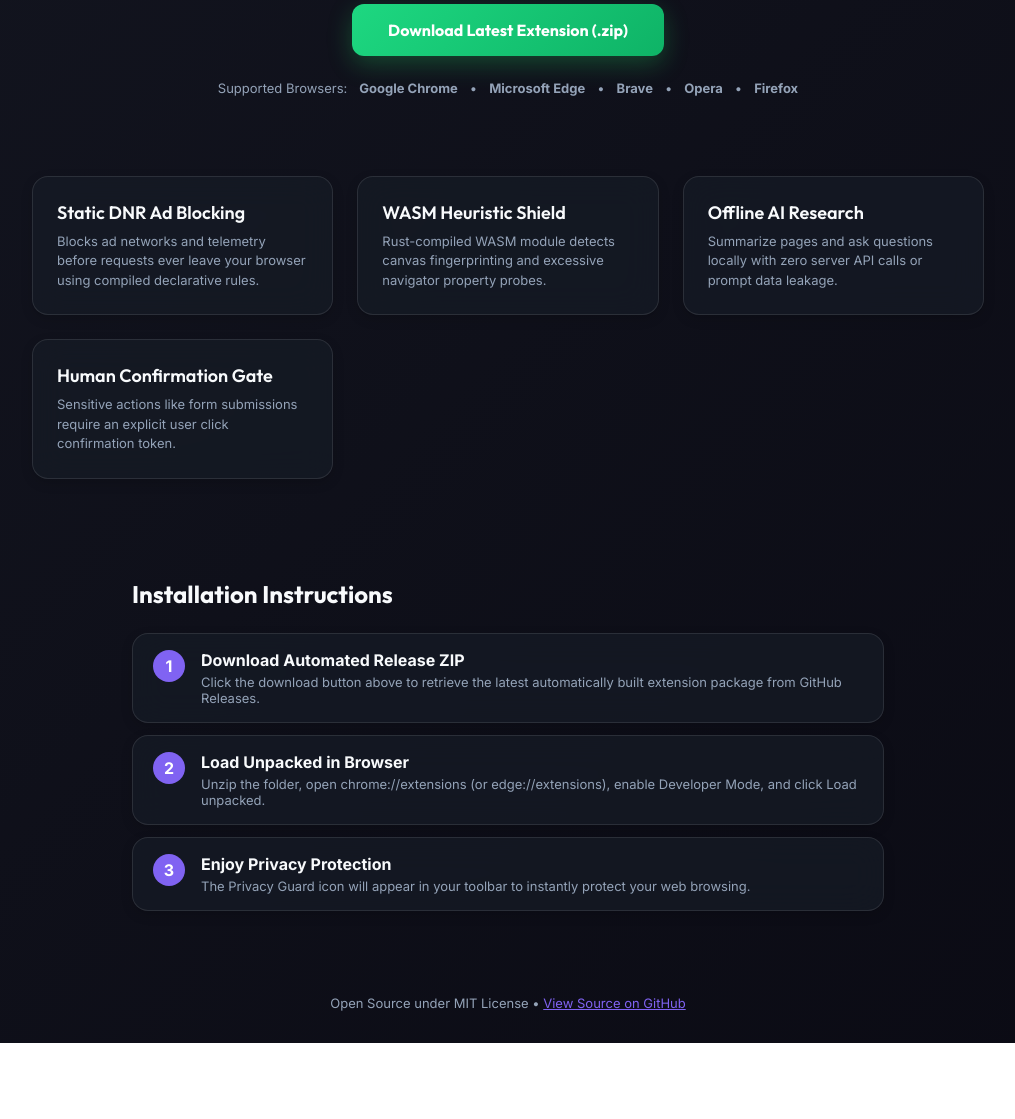
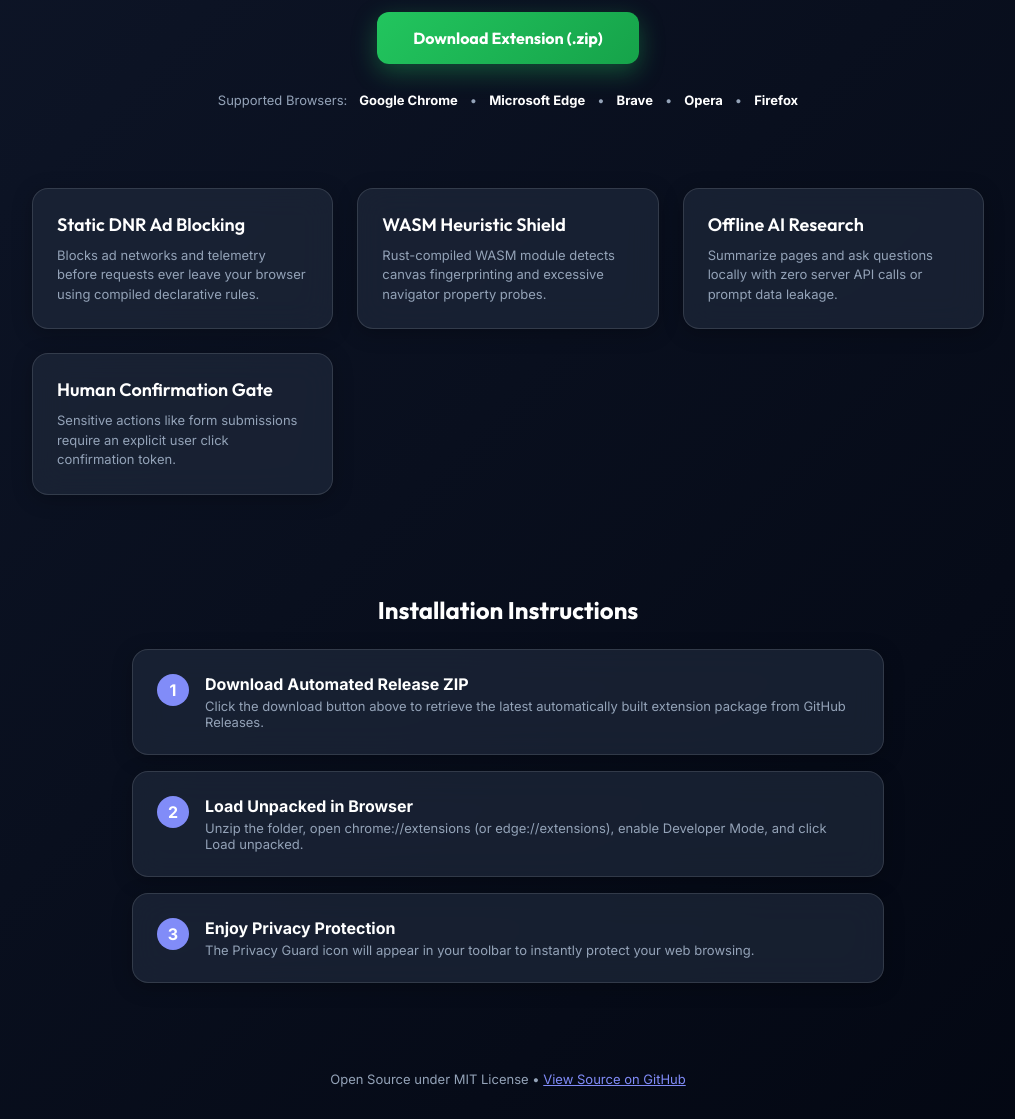
Before and after one commit to wachanga173/aibrowser, a browser extension: page public/index.html in a window 1280 px wide. Shown: the part 346-1465 px from the top of the page, without its empty margins (132-1147 px from the left). Before the commit the page ends 1389 px from the top, so only its background shows below. Drawn offline with Linux system fonts and the light colour scheme; no server answers.

Commit message:
fix: embed design system styles in public/index.html for Vercel deployment

```diff
--- a/public/index.html
+++ b/public/index.html
@@ -5,81 +5,110 @@
   <meta name="viewport" content="width=device-width, initial-scale=1.0">
   <title>Privacy AI Guard - Local-First AI Browser Protection</title>
   <meta name="description" content="Open-source, zero-telemetry local privacy extension with ad/tracker blocking, fingerprinting defense, and offline AI page research.">
-  <link rel="stylesheet" href="../design-system/tokens.css">
+  <link rel="preconnect" href="https://fonts.googleapis.com">
+  <link rel="preconnect" href="https://fonts.gstatic.com" crossorigin>
+  <link href="https://fonts.googleapis.com/css2?family=Inter:wght@300;400;500;600;700&family=Outfit:wght@500;600;700&display=swap" rel="stylesheet">
   <style>
+    :root {
+      --bg-dark: #090d16;
+      --bg-gradient: linear-gradient(135deg, #0f172a 0%, #030712 100%);
+      --card-bg: rgba(30, 41, 59, 0.7);
+      --border-color: rgba(255, 255, 255, 0.12);
+      --primary-accent: #818cf8;
+      --shield-green: #22c55e;
+      --shield-green-glow: rgba(34, 197, 94, 0.35);
+      --text-main: #f8fafc;
+      --text-sub: #94a3b8;
+      --font-heading: 'Outfit', sans-serif;
+      --font-body: 'Inter', sans-serif;
+    }
+
+    * {
+      box-sizing: border-box;
+    }
+
     body {
-      background: var(--bg-gradient-dark);
-      color: var(--text-primary-dark);
+      background: var(--bg-gradient);
+      color: var(--text-main);
+      font-family: var(--font-body);
       margin: 0;
       padding: 0;
       display: flex;
       flex-direction: column;
       align-items: center;
       min-height: 100vh;
+      -webkit-font-smoothing: antialiased;
     }
+
     .hero-container {
       max-width: 900px;
       padding: 80px 24px 40px 24px;
       text-align: center;
     }
+
     .hero-badge {
       display: inline-flex;
       align-items: center;
-      gap: 8px;
       padding: 6px 16px;
       border-radius: 20px;
-      background: rgba(138, 92, 246, 0.15);
-      border: 1px solid rgba(138, 92, 246, 0.3);
+      background: rgba(129, 140, 248, 0.15);
+      border: 1px solid rgba(129, 140, 248, 0.3);
       color: var(--primary-accent);
       font-size: 13px;
       font-weight: 600;
       margin-bottom: 24px;
     }
+
     .hero-title {
       font-family: var(--font-heading);
       font-size: 48px;
       font-weight: 700;
       line-height: 1.15;
-      margin: 0 0 16px 0;
-      background: linear-gradient(135deg, #ffffff 0%, #a5b4fc 100%);
+      margin: 0 0 20px 0;
+      background: linear-gradient(135deg, #ffffff 0%, #c7d2fe 100%);
       -webkit-background-clip: text;
       -webkit-text-fill-color: transparent;
     }
+
     .hero-subtitle {
       font-size: 18px;
-      color: var(--text-secondary-dark);
+      color: var(--text-sub);
       max-width: 680px;
-      margin: 0 auto 32px auto;
+      margin: 0 auto 36px auto;
       line-height: 1.6;
     }
+
     .btn-download-primary {
       display: inline-flex;
       align-items: center;
-      gap: 12px;
+      justify-content: center;
       padding: 16px 36px;
       border-radius: 12px;
-      background: linear-gradient(135deg, var(--shield-green) 0%, hsl(152, 85%, 38%) 100%);
+      background: linear-gradient(135deg, #22c55e 0%, #16a34a 100%);
       color: white;
       font-family: var(--font-heading);
       font-size: 16px;
       font-weight: 700;
       text-decoration: none;
       box-shadow: 0 8px 24px var(--shield-green-glow);
-      transition: transform var(--transition-fast), box-shadow var(--transition-fast);
+      transition: transform 0.2s ease, box-shadow 0.2s ease;
     }
+
     .btn-download-primary:hover {
       transform: translateY(-2px);
-      box-shadow: 0 12px 32px rgba(34, 197, 94, 0.45);
+      box-shadow: 0 12px 32px rgba(34, 197, 94, 0.5);
     }
+
     .browsers-bar {
       display: flex;
       gap: 12px;
       justify-content: center;
       align-items: center;
-      margin-top: 24px;
+      margin-top: 28px;
       font-size: 13px;
-      color: var(--text-secondary-dark);
+      color: var(--text-sub);
     }
+
     .features-grid {
       display: grid;
       grid-template-columns: repeat(auto-fit, minmax(260px, 1fr));
@@ -87,38 +116,47 @@
       max-width: 1000px;
       width: 100%;
       padding: 40px 24px;
-      box-sizing: border-box;
     }
-    .feature-card {
+
+    .glass-card {
+      background: var(--card-bg);
+      backdrop-filter: blur(16px);
+      -webkit-backdrop-filter: blur(16px);
+      border: 1px solid var(--border-color);
+      border-radius: 16px;
       padding: 24px;
       text-align: left;
+      box-shadow: 0 4px 20px rgba(0, 0, 0, 0.25);
     }
+
     .feature-title {
       font-family: var(--font-heading);
       font-size: 18px;
       font-weight: 600;
-      margin: 0 0 8px 0;
+      color: #ffffff;
+      margin: 0 0 10px 0;
     }
+
     .feature-desc {
       font-size: 13px;
-      color: var(--text-secondary-dark);
+      color: var(--text-sub);
       line-height: 1.5;
       margin: 0;
     }
+
     .install-steps {
       max-width: 800px;
       width: 100%;
       padding: 40px 24px;
-      box-sizing: border-box;
     }
+
     .step-card {
-      padding: 16px 20px;
-      margin-bottom: 12px;
+      margin-bottom: 16px;
       display: flex;
       align-items: flex-start;
       gap: 16px;
-      text-align: left;
     }
+
     .step-number {
       width: 32px;
       height: 32px;
@@ -131,15 +169,20 @@
       justify-content: center;
       flex-shrink: 0;
     }
+
     footer {
       margin-top: auto;
       padding: 32px;
-      color: var(--text-secondary-dark);
+      color: var(--text-sub);
       font-size: 13px;
+    }
+
+    a {
+      color: var(--primary-accent);
     }
   </style>
 </head>
-<body class="dark-theme">
+<body>
 
   <div class="hero-container">
     <div class="hero-badge">
@@ -150,39 +193,39 @@
       Blocks ads, trackers, and fingerprinting scripts instantly while giving you local, offline AI research capabilities right inside your browser.
     </p>
 
-    <!-- Automatic Download Button fetching latest release via GitHub API -->
+    <!-- Automatic Download Link -->
     <a id="downloadReleaseBtn" href="https://github.com/wachanga173/aibrowser/releases/latest" target="_blank" class="btn-download-primary">
-      Download Latest Extension (.zip)
+      Download Extension (.zip)
     </a>
 
     <div class="browsers-bar">
       <span>Supported Browsers:</span>
-      <strong>Google Chrome</strong> &bull;
-      <strong>Microsoft Edge</strong> &bull;
-      <strong>Brave</strong> &bull;
-      <strong>Opera</strong> &bull;
-      <strong>Firefox</strong>
+      <strong style="color: #fff;">Google Chrome</strong> &bull;
+      <strong style="color: #fff;">Microsoft Edge</strong> &bull;
+      <strong style="color: #fff;">Brave</strong> &bull;
+      <strong style="color: #fff;">Opera</strong> &bull;
+      <strong style="color: #fff;">Firefox</strong>
     </div>
   </div>
 
-  <!-- Features Section -->
+  <!-- Features Grid -->
   <div class="features-grid">
-    <div class="glass-card feature-card">
+    <div class="glass-card">
       <h3 class="feature-title">Static DNR Ad Blocking</h3>
       <p class="feature-desc">Blocks ad networks and telemetry before requests ever leave your browser using compiled declarative rules.</p>
     </div>
 
-    <div class="glass-card feature-card">
+    <div class="glass-card">
       <h3 class="feature-title">WASM Heuristic Shield</h3>
       <p class="feature-desc">Rust-compiled WASM module detects canvas fingerprinting and excessive navigator property probes.</p>
     </div>
 
-    <div class="glass-card feature-card">
+    <div class="glass-card">
       <h3 class="feature-title">Offline AI Research</h3>
       <p class="feature-desc">Summarize pages and ask questions locally with zero server API calls or prompt data leakage.</p>
     </div>
 
-    <div class="glass-card feature-card">
+    <div class="glass-card">
       <h3 class="feature-title">Human Confirmation Gate</h3>
       <p class="feature-desc">Sensitive actions like form submissions require an explicit user click confirmation token.</p>
     </div>
@@ -190,35 +233,35 @@
 
   <!-- Installation Steps -->
   <div class="install-steps">
-    <h2 style="font-family: var(--font-heading); margin-bottom: 24px;">Installation Instructions</h2>
+    <h2 style="font-family: var(--font-heading); color: #ffffff; margin-bottom: 24px; text-align: center;">Installation Instructions</h2>
 
     <div class="glass-card step-card">
       <div class="step-number">1</div>
       <div>
-        <h4 style="margin: 0 0 4px 0;">Download Automated Release ZIP</h4>
-        <p style="margin: 0; font-size: 13px; color: var(--text-secondary-dark);">Click the download button above to retrieve the latest automatically built extension package from GitHub Releases.</p>
+        <h4 style="margin: 0 0 4px 0; color: #fff;">Download Automated Release ZIP</h4>
+        <p style="margin: 0; font-size: 13px; color: var(--text-sub);">Click the download button above to retrieve the latest automatically built extension package from GitHub Releases.</p>
       </div>
     </div>
 
     <div class="glass-card step-card">
       <div class="step-number">2</div>
       <div>
-        <h4 style="margin: 0 0 4px 0;">Load Unpacked in Browser</h4>
-        <p style="margin: 0; font-size: 13px; color: var(--text-secondary-dark);">Unzip the folder, open chrome://extensions (or edge://extensions), enable Developer Mode, and click Load unpacked.</p>
+        <h4 style="margin: 0 0 4px 0; color: #fff;">Load Unpacked in Browser</h4>
+        <p style="margin: 0; font-size: 13px; color: var(--text-sub);">Unzip the folder, open chrome://extensions (or edge://extensions), enable Developer Mode, and click Load unpacked.</p>
       </div>
     </div>
 
     <div class="glass-card step-card">
       <div class="step-number">3</div>
       <div>
-        <h4 style="margin: 0 0 4px 0;">Enjoy Privacy Protection</h4>
-        <p style="margin: 0; font-size: 13px; color: var(--text-secondary-dark);">The Privacy Guard icon will appear in your toolbar to instantly protect your web browsing.</p>
+        <h4 style="margin: 0 0 4px 0; color: #fff;">Enjoy Privacy Protection</h4>
+        <p style="margin: 0; font-size: 13px; color: var(--text-sub);">The Privacy Guard icon will appear in your toolbar to instantly protect your web browsing.</p>
       </div>
     </div>
   </div>
 
   <footer>
-    Open Source under MIT License &bull; <a href="https://github.com/wachanga173/aibrowser" target="_blank" style="color: var(--primary-accent);">View Source on GitHub</a>
+    Open Source under MIT License &bull; <a href="https://github.com/wachanga173/aibrowser" target="_blank">View Source on GitHub</a>
   </footer>
 
   <script>
```
